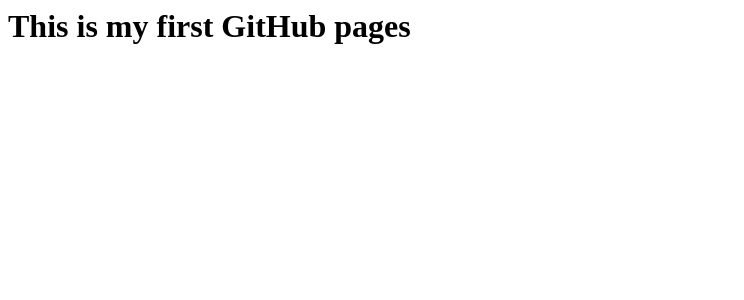
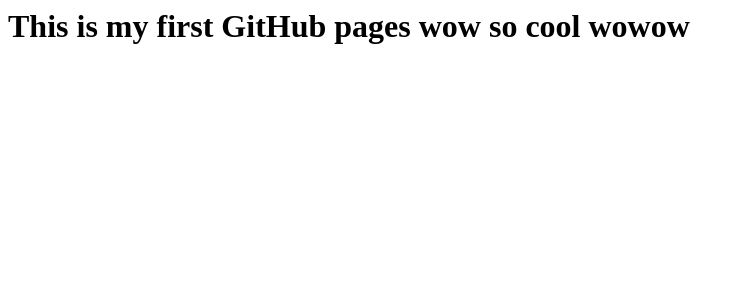
Before and after one commit to adrienne-shum/adrienne-shum.github.io, a Jekyll site: the page index.html, which Jekyll copies as it is, in a window 1280 px wide. Shown: the top 300 px of the page, without its empty margins (0-744 px from the left). Built offline with Jekyll 4.4.1, drawn with Linux system fonts in a browser that asks for light colours.

Commit message:
Update index.html

```diff
--- a/index.html
+++ b/index.html
@@ -4,14 +4,13 @@
   </title>
 
   <body>
-    <h1> This is my first GitHub pages </h1>
+    <h1> This is my first GitHub pages wow so cool wowow </h1>
   </body>
 
   <style>
     body {
-      background-colour:green;
-      color:#fff
-      text-align:center;
+      background-color: var(--oc-gray-0);
+      color: var(--oc-gray-7);
     }
   </style>
 
```
